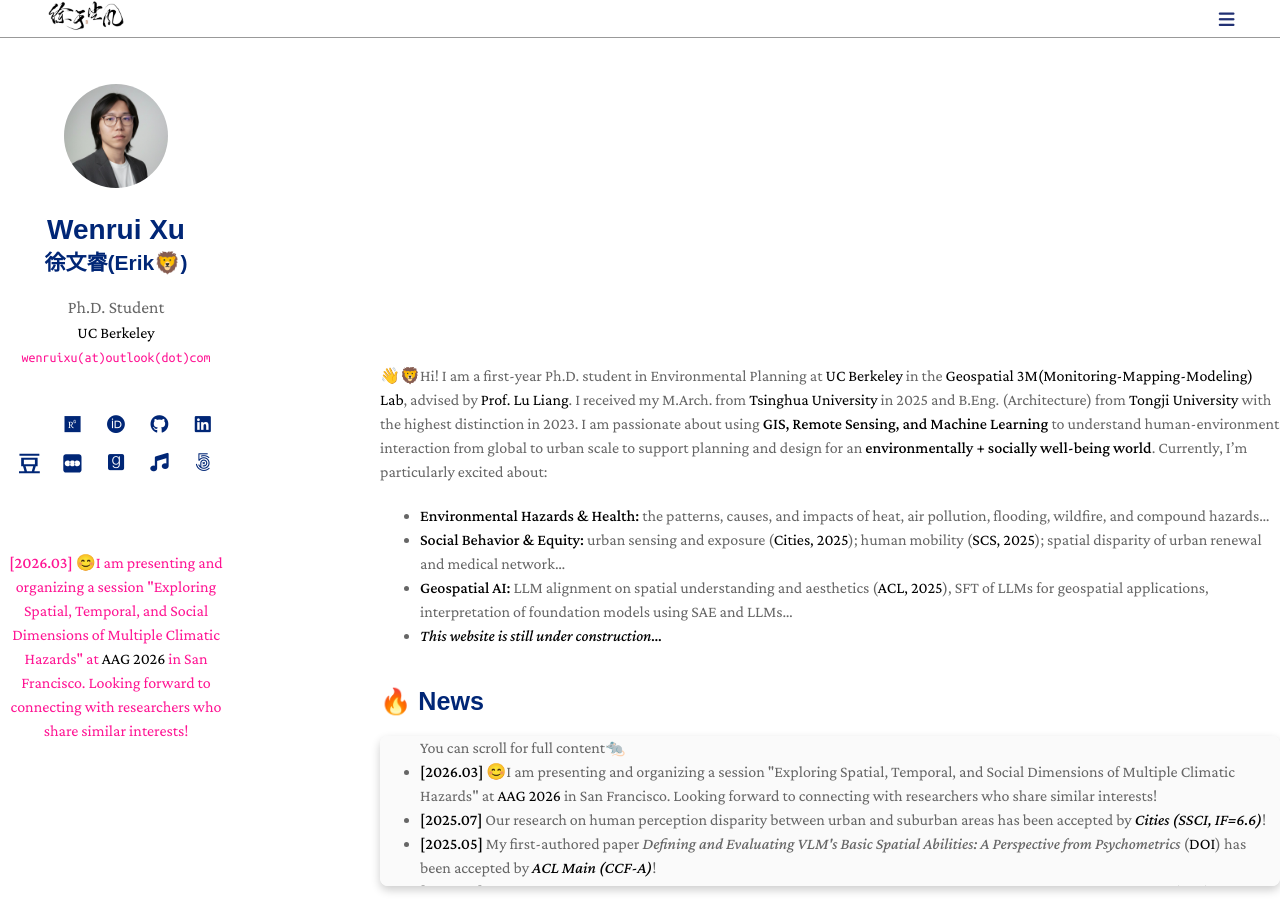
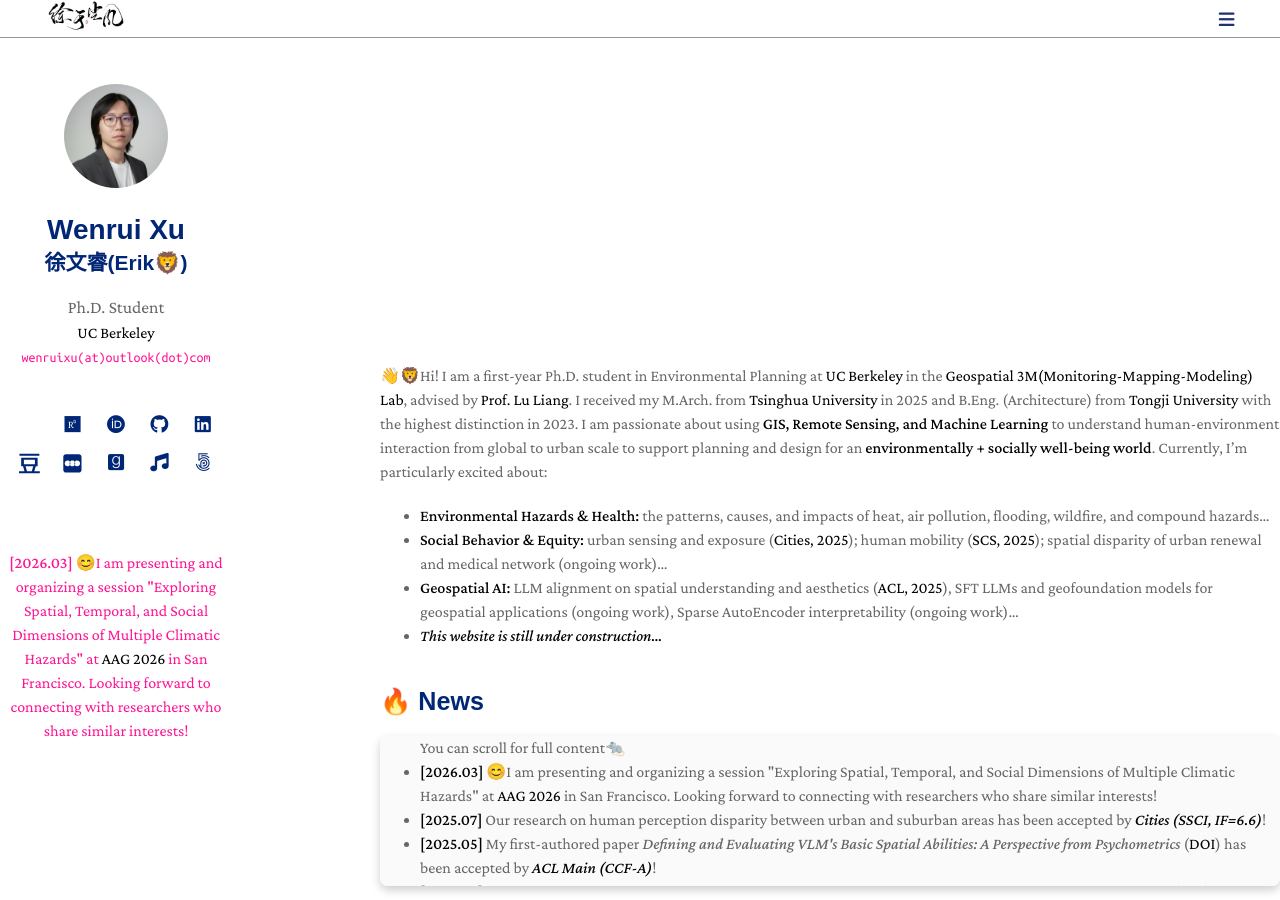
Before and after one commit to ruaruaxu/ruaruaxu.github.io, a Jekyll site: the page built from index.md, in a window 1280 px wide and 900 px high. Built offline with Jekyll 4.4.1, drawn with Linux system fonts in a browser that asks for light colours; a style sheet for code colours, icons or effects is not loaded.

Commit message:
Update index.md

```diff
--- a/index.md
+++ b/index.md
@@ -150,8 +150,8 @@
 I am passionate about using **GIS, Remote Sensing, and Machine Learning** to understand human-environment interaction from global to urban scale to support planning and design for an **environmentally + socially well-being world**. Currently, I'm particularly excited about:
 
 - **Environmental Hazards & Health:** the patterns, causes, and impacts of heat, air pollution, flooding, wildfire, and compound hazards...
-- **Social Behavior & Equity:** urban sensing and exposure ([Cities, 2025](https://wenruixu.com/assets/files/publication/j.cities.2025.106278.pdf)); human mobility ([SCS, 2025](https://wenruixu.com/assets/files/publication/xuSpatiotemporalImpactsPurposespecific2025.pdf)); spatial disparity of urban renewal and medical network...
-- **Geospatial AI:** LLM alignment on spatial understanding and aesthetics ([ACL, 2025](https://aclanthology.org/2025.acl-long.567/)), SFT of LLMs for geospatial applications, interpretation of foundation models using SAE and LLMs...
+- **Social Behavior & Equity:** urban sensing and exposure ([Cities, 2025](https://wenruixu.com/assets/files/publication/j.cities.2025.106278.pdf)); human mobility ([SCS, 2025](https://wenruixu.com/assets/files/publication/xuSpatiotemporalImpactsPurposespecific2025.pdf)); spatial disparity of urban renewal and medical network (ongoing work)...
+- **Geospatial AI:** LLM alignment on spatial understanding and aesthetics ([ACL, 2025](https://aclanthology.org/2025.acl-long.567/)), SFT LLMs and geofoundation models for geospatial applications (ongoing work), Sparse AutoEncoder interpretability (ongoing work)...
 - ***This website is still under construction...***
  <br>
 
```
